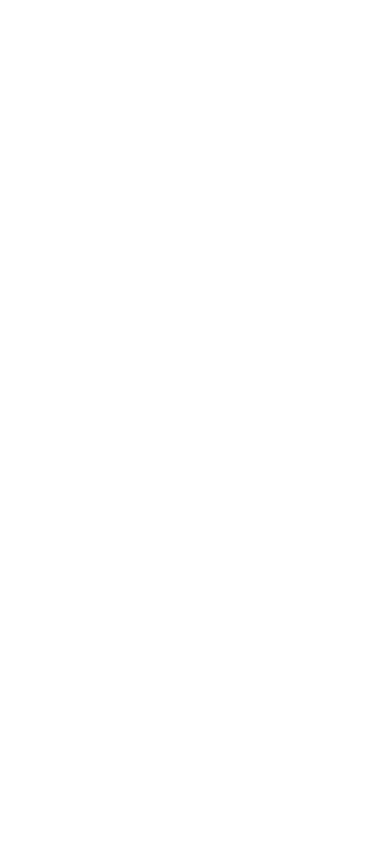
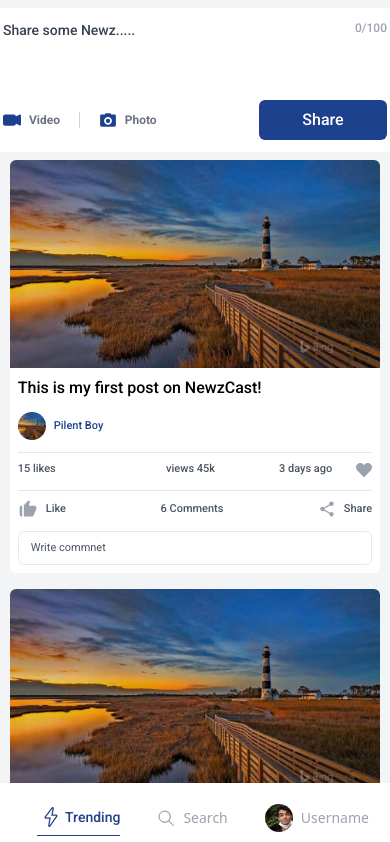
Before and after one commit to pilentboy/NewzCast, a React (Create React App) app: page /newzcast in a window 390 px wide. Before the commit this address had no page. Shown: the top 842 px of the page. Built offline with nearby package versions, Linux system fonts and the light colour scheme.

Commit message:
responsive SharePost and PostWrapper

```diff
--- a/src/App.js
+++ b/src/App.js
@@ -28,7 +28,7 @@
 						<Route path='/login' element={<Login />} />
 						<Route path='/register' element={<Register />} />
 
-						<Route path='/newznav' element={<NewzNav />} >
+						<Route path='/newzcast' element={<NewzNav />} >
 							<Route index element={<Trending />} />
 							<Route path='profile' element={<Profile />} />
 							<Route path='favorites' element={<Favorites />} />
--- a/src/components/home/HomeContainer.jsx
+++ b/src/components/home/HomeContainer.jsx
@@ -1,7 +1,7 @@
 
 function HomeContainer({ children }) {
     return (
-        <div className="w-lvw min-h-lvh flex flex-col items-center py-2 mx-auto bg-gray-200 ">
+        <div className="w-lvw min-h-lvh flex flex-col items-center pt-2 pb-16  mx-auto bg-gray-100  md:pb-2">
             {children}
         </div>
     )
--- a/src/components/home/HomeNav.jsx
+++ b/src/components/home/HomeNav.jsx
@@ -16,11 +16,11 @@
 
                 <ColoredLogo styles={'hidden lg:absolute md:block lg:left-10 lg:top-4'} size={'h-16'} />
 
-                <ul className="w-lvw justify-evenly flex items-center md:justify-between  mx-auto  md:w-[480px]
+                <ul className="w-lvw justify-evenly flex items-center md:justify-between  mx-auto  md:w-480
                 ">
 
 
-                    <Link to={'/newznav'} className="text-purple-1000 text-sm border-b border-purple-1000 flex items-center py-2" >
+                    <Link to={'/newzcast'} className="text-purple-1000 text-sm border-b border-purple-1000 flex items-center py-2" >
                         <SlEnergy className="text-purple-1000  text-xl mx-1" />
 
                         Trending
--- /dev/null
+++ b/src/components/post/post_cart/PostInfoContainer.jsx
@@ -0,0 +1,10 @@
+import React from 'react'
+
+function PostInfoContainer({ children,styles }) {
+    return (
+        <div className={`border-t border-gray-200 flex items-center font-medium  text-gray-600 text-[11px]  pt-2 ${styles}`}>
+            {children}
+        </div>)
+}
+
+export default PostInfoContainer
--- /dev/null
+++ b/src/components/post/post_cart/PostWrapper.jsx
@@ -0,0 +1,59 @@
+import postimg from '../../../assets/images/postimg.jpg'
+import ProfilePic from '../../profile/ProfilePic'
+import PostInfoContainer from './PostInfoContainer'
+import { FaHeart } from "react-icons/fa";
+import { BiSolidLike } from "react-icons/bi";
+import { IoMdShare } from "react-icons/io";
+
+function PostWrapper() {
+    return (
+        <div className="w-[95%]  min-h-[200px] max-h-[600px] overflow-hidden my-2 rounded-md bg-white flex flex-col justify-between md:w-480">
+            <img src={postimg} className='w-full' />
+
+            <div className='flex flex-col space-y-3 p-2 '>
+
+                <h1 className='text-black font-medium text-base'>
+                    This is my first post on NewzCast!
+                </h1>
+
+                <div className='flex items-center space-x-3'>
+                    <div className='flex items-center space-x-2'>
+                        <ProfilePic src={postimg} />
+                        <span className='text-purple-1000 text-[11px] font-medium'>Pilent Boy</span>
+                    </div>
+                </div>
+
+                <PostInfoContainer styles={'justify-between'}>
+
+                    <span>15 likes</span>
+                    <div className='flex items-center space-x-4'>
+                        <span className='mr-10'>views 45k</span>
+                        <span className='px-2'>3 days ago</span>
+                        <button type='button'>
+                            <FaHeart className=' text-base  text-gray-400' />
+                        </button>
+                    </div>
+
+                </PostInfoContainer>
+
+                <PostInfoContainer styles={'justify-between'}>
+                    <button type='button' className='flex items-center text-gray-600 text-[11px] font-medium'>
+                        <BiSolidLike className='text-xl mr-2 text-gray-400' />
+                        Like
+                    </button>
+
+                    <span>6 Comments</span>
+
+                    <button type='button' className='flex items-center text-gray-600 text-[11px] font-medium'>
+                        <IoMdShare className='text-lg  text-gray-400 mr-2' />
+                        Share
+                    </button>
+                </PostInfoContainer>
+                <input type='text' className='w-full py-2 px-3 border-gray-200 text-[11px]  placeholder-gray-600 font-normal  border rounded-md outline-none hover:border-gray-600 focus:border-gray-600 ' placeholder='Write commnet' />
+
+            </div>
+        </div>
+    )
+}
+
+export default PostWrapper
--- a/src/components/post/SharePost.jsx
+++ b/src/components/post/share/SharePost.jsx
@@ -1,5 +1,5 @@
 import PostText from "./PostText"
-import MainButton from '../landing/MainButton'
+import MainButton from '../../landing/MainButton'
 import { BsFillCameraVideoFill } from "react-icons/bs";
 import { IoMdCamera } from "react-icons/io";
 import { useState } from "react"
@@ -10,7 +10,7 @@
 
     return (
         <form action="">
-            <div className="w-[480px] min-h-[110px] duration-500 bg-white rounded-md flex flex-col justify-between px-2 py-3">
+            <div className=" w-[400px]  min-h-[110px] duration-500 bg-white rounded-md flex flex-col justify-between px-2 py-3 md:w-480">
                 <PostText text={postText} handleChange={setPostText} />
                 <div className="flex justify-between items-center w-full">
 
--- a/src/pages/Trending.jsx
+++ b/src/pages/Trending.jsx
@@ -1,9 +1,14 @@
-import SharePost from '../components/post/SharePost'
+import SharePost from '../components/post/share/SharePost'
 import HomeContainer from '../components/home/HomeContainer'
+import PostWrapper from '../components/post/post_cart/PostWrapper'
 function Trending() {
     return (
         <HomeContainer>
             <SharePost />
+            <PostWrapper />
+            <PostWrapper />
+            <PostWrapper />
+            <PostWrapper />
 
         </HomeContainer>
     )
--- a/src/pages/login.jsx
+++ b/src/pages/login.jsx
@@ -34,7 +34,7 @@
             if (res) {
                 alert("logged in successfuly")
                 setLoginRes(false)
-                navigate("/newznav")
+                navigate("/newzcast")
             } else {
                 setLoginRes(true)
             }
--- a/src/style/index.css
+++ b/src/style/index.css
@@ -17,6 +17,8 @@
 }
 
 @layer components {
+
+
     .header-bg {
         background: linear-gradient(rgb(101, 146, 252), rgb(14, 50, 135));
     }
--- a/tailwind.config.js
+++ b/tailwind.config.js
@@ -21,6 +21,9 @@
         'purple': {
           1000: '#1e418d'
         },
+      },
+      width: {
+        '480': '480px'
       }
     },
   },
```
Also changed, not shown: src/assets/images/postimg.jpg (added), src/components/post/share/PostMedia.jsx (renamed from src/components/post/PostMedia.jsx), src/components/post/share/PostText.jsx (renamed from src/components/post/PostText.jsx).
